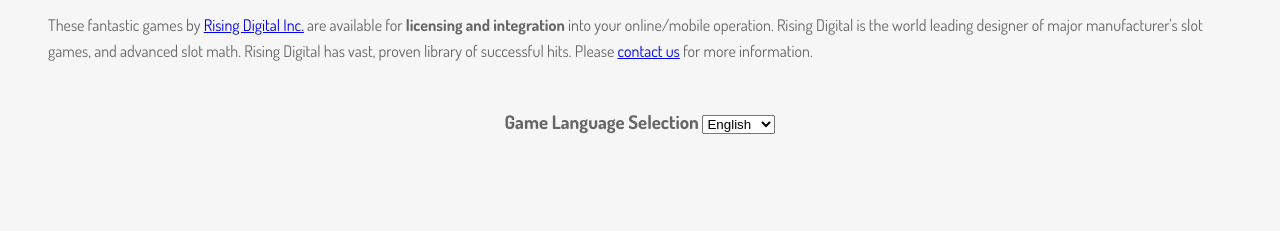
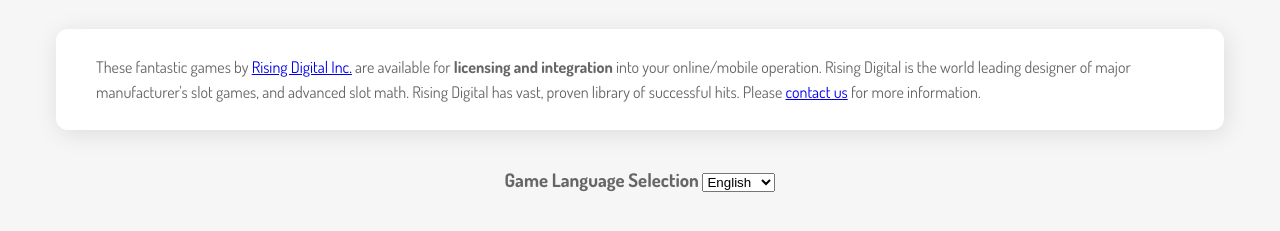
Before and after one commit to jpatta/SlotEngineWeb, a plain HTML site: page demo.html in a window 1280 px wide. Shown: the part 225-456 px from the top of the page. Drawn offline with Linux system fonts and the light colour scheme; no server answers.

Commit message:
Add files via upload

```diff
--- a/demo.html
+++ b/demo.html
@@ -12,12 +12,18 @@
   </head>
 
   <body>
-    <div id="logo">
-      <img src ="images/slotengineLogo.png">
-    </div>
+    <div id='root'>
+      <div id='logo'>
+        <img src="images/slotengineLogo.png">
+      </div>
 
-    <div>
-     <p>These fantastic games by <a href="http://www.risingdigital.com">Rising Digital Inc.</a> are available for <b>licensing and integration</b> into your online/mobile operation. Rising Digital is the world leading designer of major manufacturer's slot games, and advanced slot math. Rising Digital has vast, proven library of successful hits. Please <a href="mailto:support@digitalgamesystems.com">contact us</a> for more information.</p>
+      <div class='container'>
+
+        <div class='card'>
+          <br>
+          <p>These fantastic games by <a href="http://www.risingdigital.com">Rising Digital Inc.</a> are available for <b>licensing and integration</b> into your online/mobile operation. Rising Digital is the world leading designer of major manufacturer's slot games, and advanced slot math. Rising Digital has vast, proven library of successful hits. Please <a href="mailto:support@digitalgamesystems.com">contact us</a> for more information.</p>
+        </div>
+      </div>
     </div>
 
     <div id="langSelection">
```
Also changed, not shown: style.css (line endings or trailing spaces).
